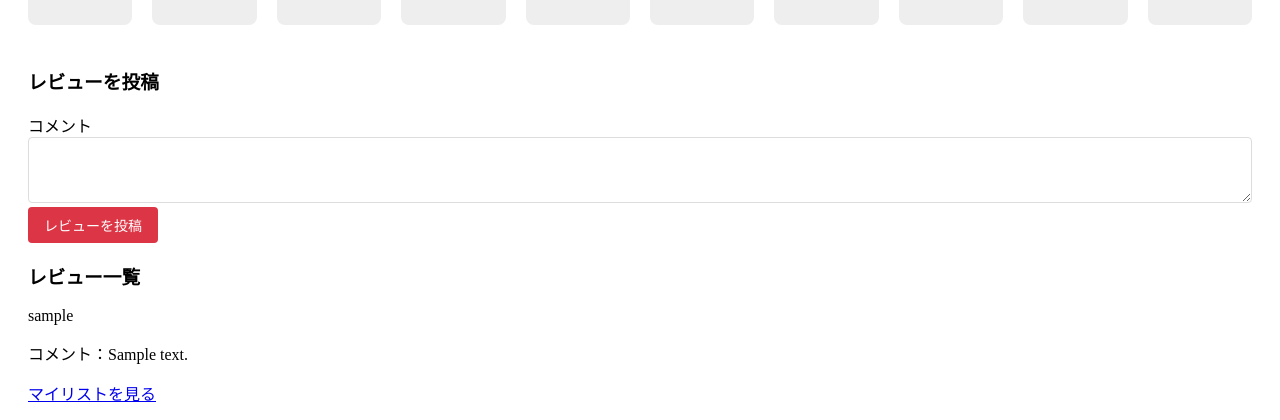
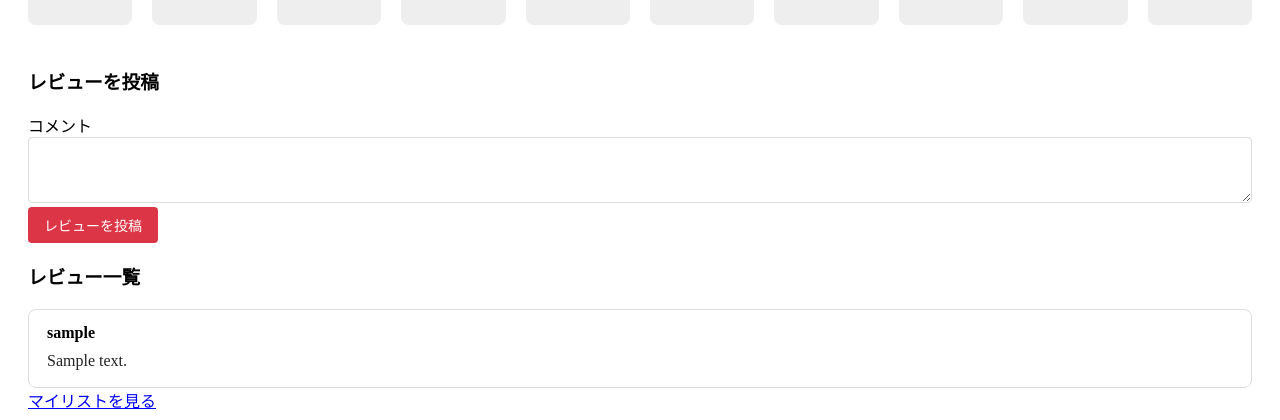
Before and after one commit to htykruffy/movie-app, a Flask app: page /movie/1 in a window 1280 px wide. Shown: the part 787-1207 px from the top of the page. Run offline with Flask 3, Linux system fonts and the light colour scheme; the visitor is signed in with stand-in values (Sample User, id 1); a database or web service that is not in the repository returns one stand-in record (values such as "Sample title"); data that the repository does not hold is empty; some libraries are stand-ins or nearby versions.

Commit message:
変更済み

```diff
--- a/templates/detail.html
+++ b/templates/detail.html
@@ -85,13 +85,11 @@
         <div>
             <h3>レビュー一覧</h3>
             {% if reviews %}
-            <div>
+            <div class="review-list">
                 {% for review in reviews %}
-                <div>
-                    <div>
-                        <span>{{ review.username }}</span>
-                        <p>コメント：{{ review.comment }}</p>
-                    </div>
+                <div class="review-item">
+                    <div class="review-username">{{ review.username }}</div>
+                    <div class="review-comment">{{ review.comment }}</div>
                 </div>
                 {% endfor %}
             </div>
```
